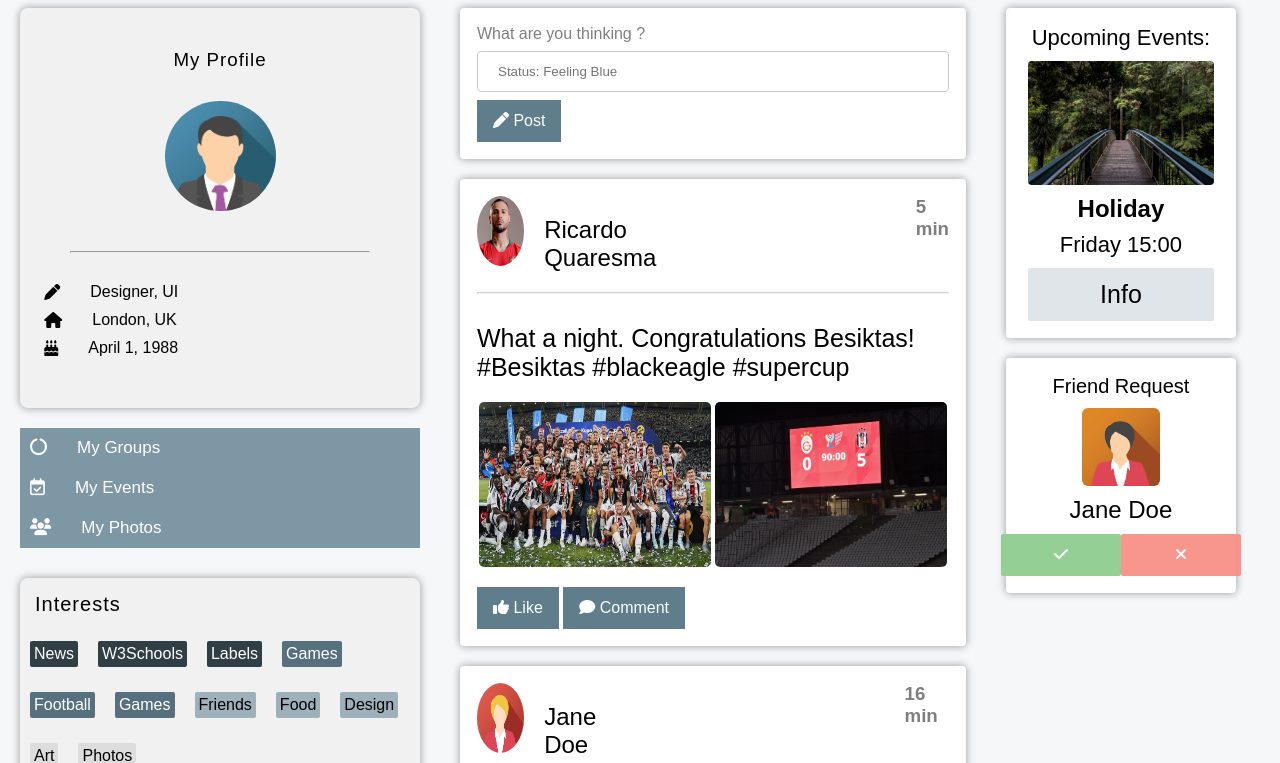
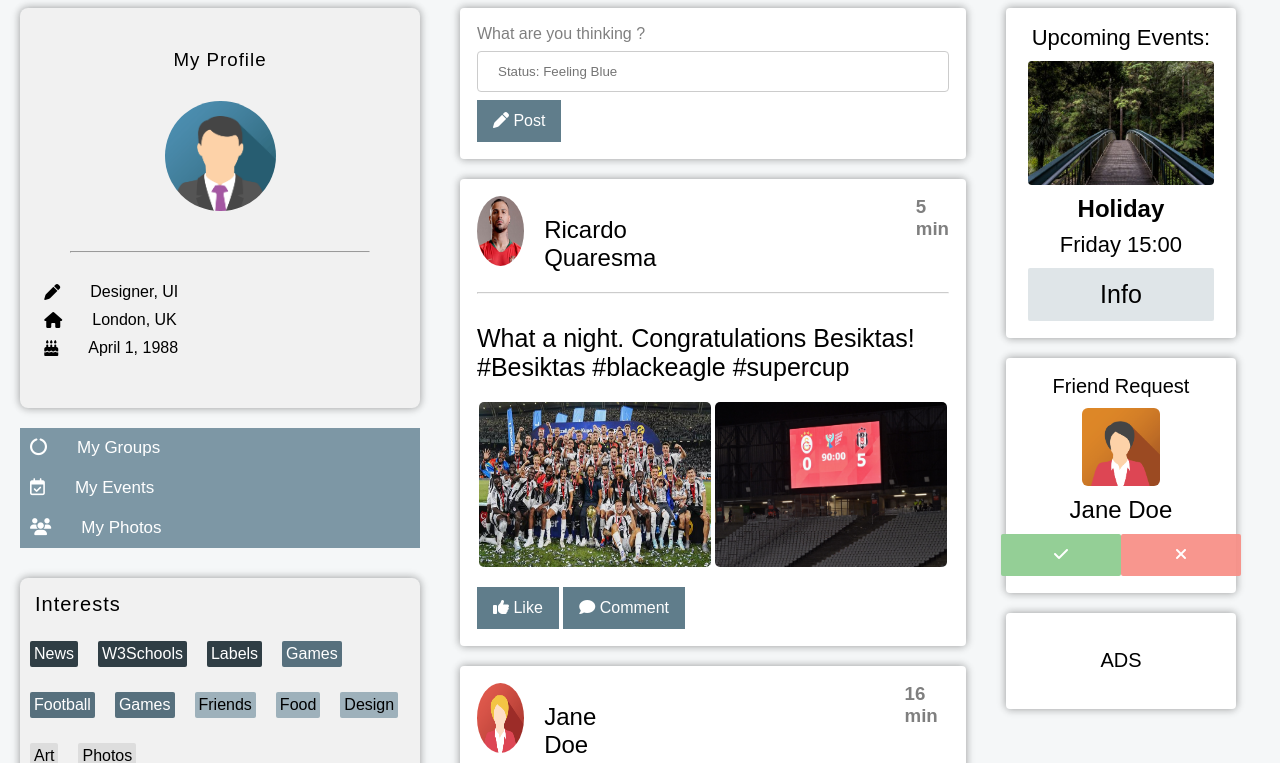
Before and after one commit to mhmtalakus/SocialMediaPage, a plain HTML site: page index.html in a window 1280 px wide. Shown: the part 72-835 px from the top of the page. Drawn offline with Linux system fonts and the light colour scheme.

Commit message:
The ads section has been completed.

```diff
--- a/index.html
+++ b/index.html
@@ -197,6 +197,9 @@
                         <button id="xmark" class="btn"><i class="fa-solid fa-xmark"></i></button>
                     </div>
                 </section>
+                <section id="ads">
+                    <p>ADS</p>
+                </section>
             </div>
         </div>
     </div>
--- a/main.css
+++ b/main.css
@@ -496,12 +496,14 @@ select {
         4px 0 6px rgba(0, 0, 0, 0.1),
         -4px 0 6px rgba(0, 0, 0, 0.1);
 }
+
 /* PHOTO POST - 2 SECTION */
-#nature{
+#nature {
     width: 100%;
     border-radius: 8px;
     margin-bottom: 10%;
 }
+
 /* RIGHT MENU */
 /* INFO-CARD SECTION */
 #info-card {
@@ -523,27 +525,33 @@ select {
         4px 0 6px rgba(0, 0, 0, 0.1),
         -4px 0 6px rgba(0, 0, 0, 0.1);
 }
-#info-card img{
+
+#info-card img {
     width: 95%;
     border-radius: 4px;
     margin-bottom: 5%;
 }
-#info-card p{
+
+#info-card p {
     font-size: 22px;
     margin-bottom: 5%;
 }
-#info-card h2{
+
+#info-card h2 {
     margin-bottom: 5%;
 }
-#btn-info{
+
+#btn-info {
     width: 95%;
     background-color: #DFE5E8;
     color: black;
     border-radius: 2px;
 }
-#btn-info:hover{
+
+#btn-info:hover {
     background-color: #CCCCCC;
 }
+
 /* REQUEST-CARD SECTION */
 #request-card {
     display: flex;
@@ -606,3 +614,25 @@ select {
     font-weight: 300;
     margin-bottom: 5%;
 }
+
+/* ADS SECTION */
+#ads {
+    display: flex;
+    justify-content: center;
+    align-items: center;
+    margin: 20px;
+    margin-right: 15%;
+    background-color: #FFF;
+    padding: 17px;
+    border-radius: 4px;
+    box-shadow:
+        0 4px 6px rgba(0, 0, 0, 0.1),
+        0 -4px 6px rgba(0, 0, 0, 0.1),
+        4px 0 6px rgba(0, 0, 0, 0.1),
+        -4px 0 6px rgba(0, 0, 0, 0.1);
+}
+
+#ads p {
+    padding: 10%;
+    font-size: 20px;
+}
```
